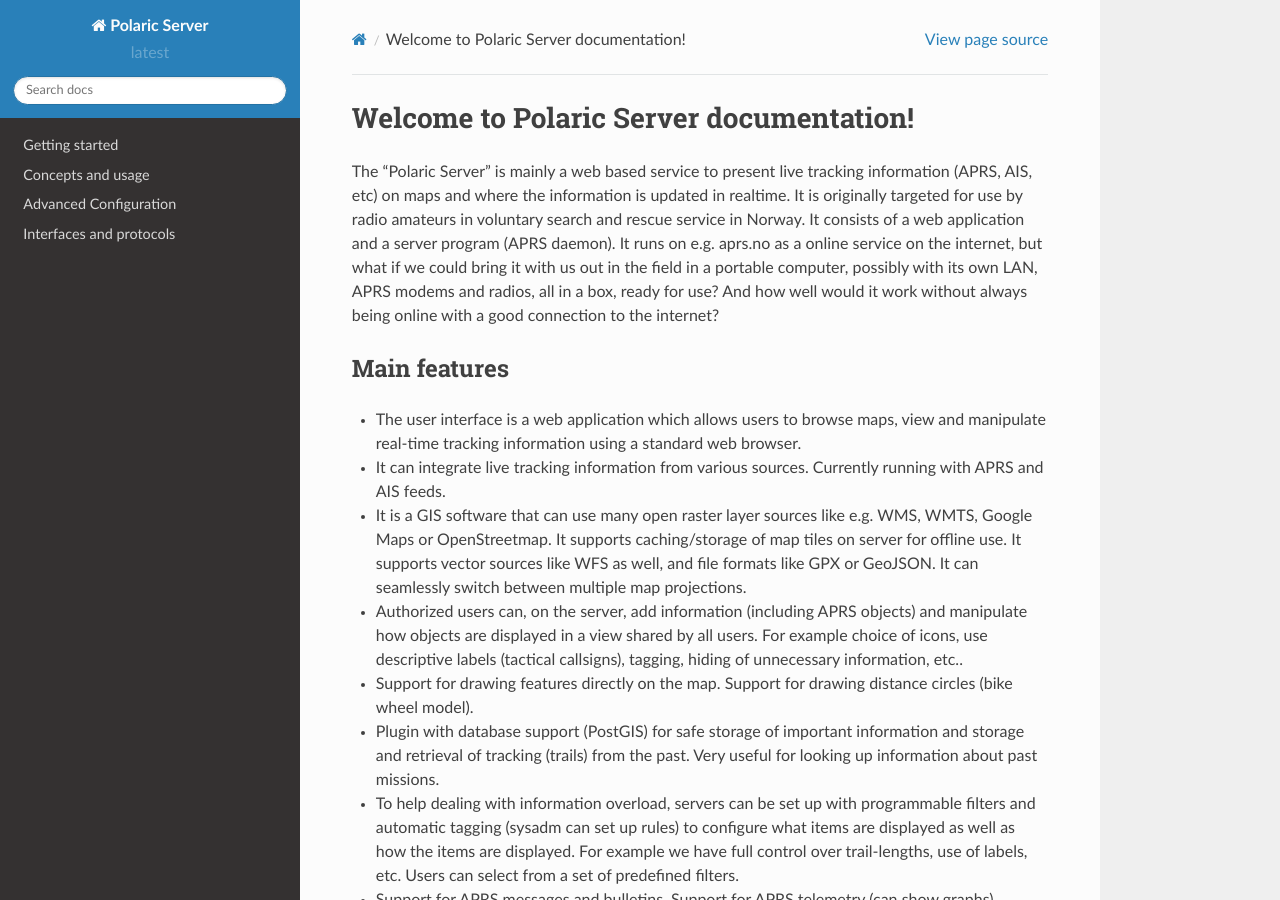
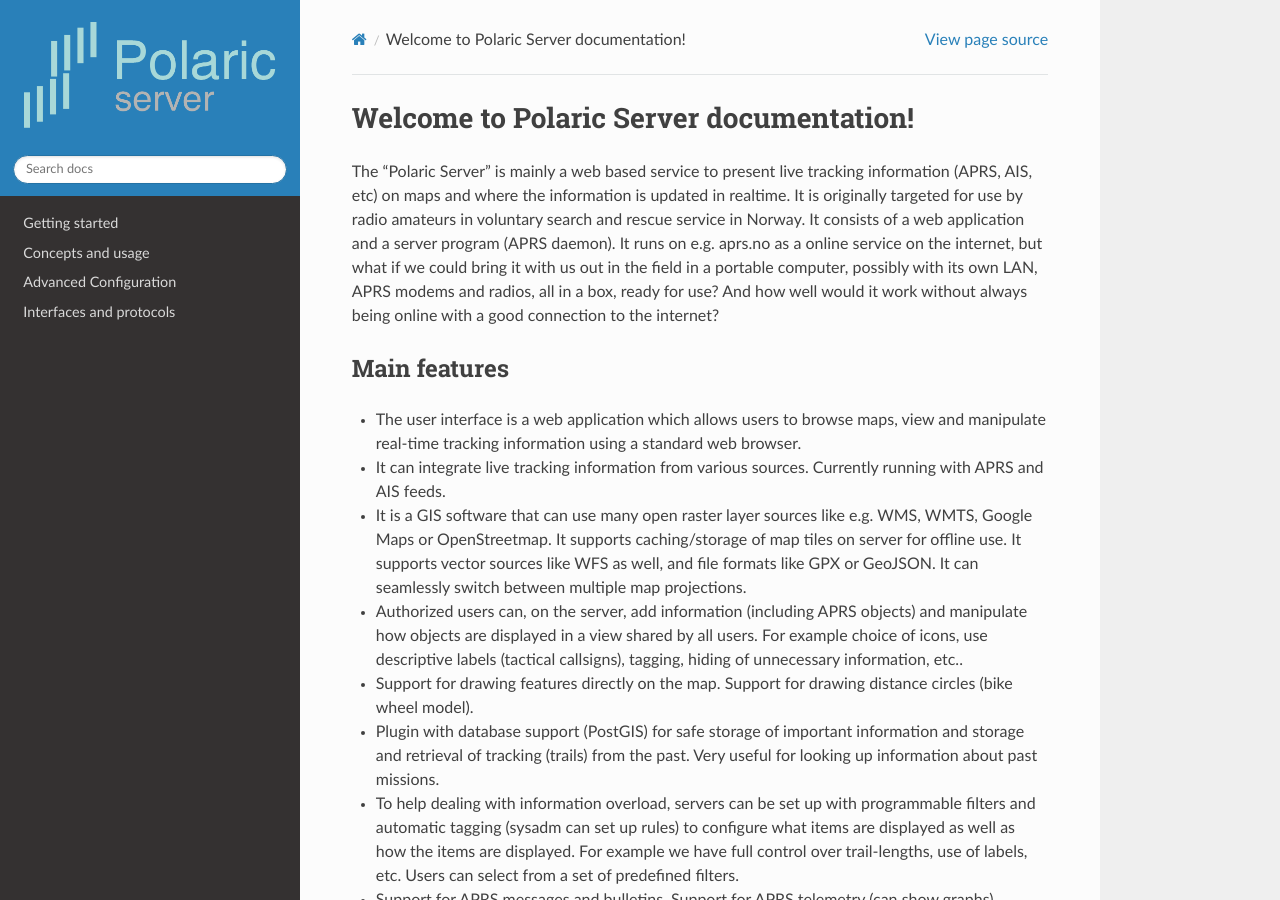
Before and after one commit to joakimsk/docs, a Sphinx documentation site: the page built from docs/source/index.rst, in a window 1280 px wide and 900 px high. Built offline with Sphinx 7.4.7 and the Read the Docs theme 2.0.0, drawn with Linux system fonts in a browser that asks for light colours.

Commit message:
Add logo

```diff
--- a/docs/source/conf.py
+++ b/docs/source/conf.py
@@ -33,3 +33,11 @@
 
 # -- Options for EPUB output
 epub_show_urls = 'footnote'
+
+
+#html_static_path = ['_static']
+html_logo = 'logo.png'
+html_theme_options = {
+    'logo_only': True,
+    'display_version': False,
+}
```
Also changed, not shown: docs/source/logo.png (added).
